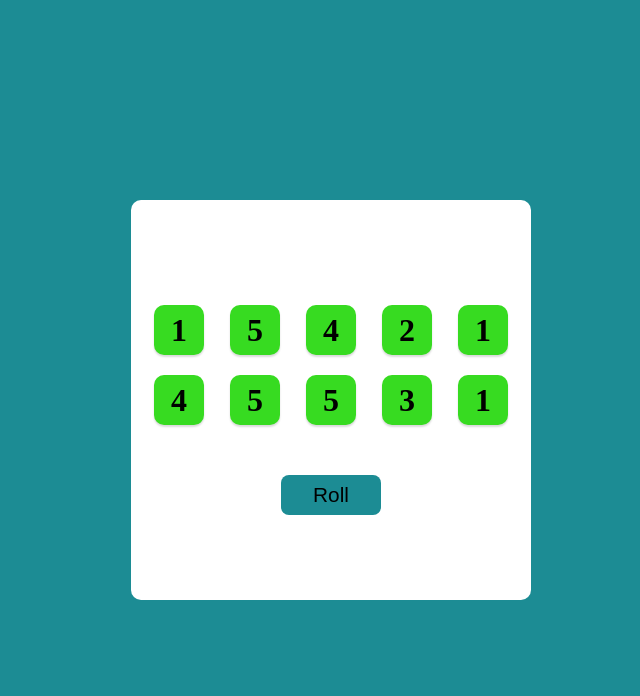
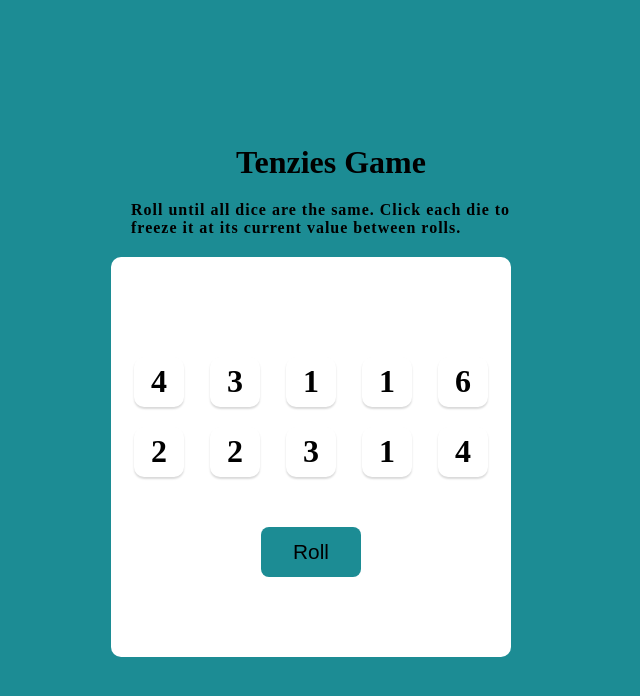
Before and after one commit to gowtham-balaji/Tenzies-Game, a React (Vite) app: page / in a window 1280 px wide. Shown: the top 696 px of the page, without its empty margins (309-949 px from the left). Built offline with nearby package versions, Linux system fonts and the light colour scheme.

Commit message:
updated files

```diff
--- a/package.json
+++ b/package.json
@@ -10,6 +10,7 @@
   },
   "dependencies": {
     "react": "^18.2.0",
+    "react-confetti": "^6.1.0",
     "react-dom": "^18.2.0"
   },
   "devDependencies": {
--- a/src/App.jsx
+++ b/src/App.jsx
@@ -1,38 +1,87 @@
- import { useState } from "react"
+ import { useEffect, useState } from "react"
  import Die from "./Die"
  import "./styles.css"
+ import { nanoid } from 'nanoid'
+ import Confetti from "react-confetti"
+
 
  export default function App(){
 
 
   const [dice ,setDice] = useState(newArray())
+  const[tenzies ,setTenzies] = useState(false)
+
+
+    useEffect(() => {
+      const held = dice.every(die => die.held)
+     const firstValue = dice[0].value
+     const allSameValue = dice.every(die => die.value === firstValue)
+     if(held && allSameValue){
+      setTenzies(true)
+      console.log("you won")
+     }
+     },[dice])
 
   function newArray(){
     const newArr = []
     for(let i=0;i<10;i++){
-      newArr.push(
-        {value : Math.ceil(Math.random() * 6),
-          held:true
-      })
+      newArr.push(generateroll())
     }
     return newArr
   }
 
+  function generateroll(){
+    return{
+      value : Math.ceil(Math.random() * 6),
+          held:false,
+          id:nanoid()
+    }
+  }
   function rollDice(){
-    setDice(newArray())
+    if(!tenzies){
+      setDice(prevDice => prevDice.map(die =>{
+        return  die.held ? die :
+
+       generateroll()
+      }))
+    }
+    else{
+     setDice(newArray())
+     setTenzies(false)
+    }
+  }
+
+  function holdDice(id){
+    setDice(prevDice => prevDice.map(die => {
+      if(die.id === id){
+       return  {...die , held: !die.held}
+      }
+      else{
+        return die
+      }
+    }))
   }
 
   const diceElements = dice.map(die => {
-    return <Die value = {die.value} held ={die.held}/>
+    return <Die value = {die.value} key = {die.id} held ={die.held} holdDice ={() => {holdDice(die.id)}}/>
   })
 
 
   return(
-   <main>
+    <>
+     <div className="confetti">{tenzies && <Confetti />}</div>
+    <h1 className="header">Tenzies Game</h1>
+
+    <p className="instructions">Roll until all dice are the same. Click each die to freeze it at its current value between rolls.</p>
+      <main>
      <div className="container">
         {diceElements}
       </div>
-      <button className="btn" onClick={rollDice}>Roll</button>
-   </main>
+      <button className="btn" onClick={rollDice}>
+        {tenzies ? "New Game" : "Roll"}
+      </button>
+     </main>
+    </>
+
   )
  }
--- a/src/Die.jsx
+++ b/src/Die.jsx
@@ -1,3 +1,4 @@
+
 import React from "react";
 
 
@@ -7,7 +8,7 @@ function Die(props){
       background : props.held  ? "#37db21" : "#fff"
      }
    return (
-    <div style = {styles} className="die">
+    <div style = {styles} onClick = {props.holdDice} className="die">
     <h1>{props.value}</h1>
    </div>
    )
--- a/src/styles.css
+++ b/src/styles.css
@@ -46,7 +46,7 @@ main{
 
 .btn{
     width: 100px;
-    height: 40px;
+    height: 50px;
     margin-left:150px;
     margin-top: 30px;
     background-color: #1c8c94;;
@@ -58,3 +58,21 @@ main{
 .btn:active {
     box-shadow: inset 5px 5px 10px -3px rgba(0, 0, 0, 0.7);
 }
+
+.header{
+    display: flex;
+    justify-content: center;
+
+}
+
+p{
+    width: 400px;
+    letter-spacing: 1px;
+    display: flex;
+    margin: 20px;
+    font-weight: 600;
+}
+
+.confetti{
+    width: 100%;
+}
```
Also changed, not shown: 1 other file (tests, documents, lock files or other folders).
